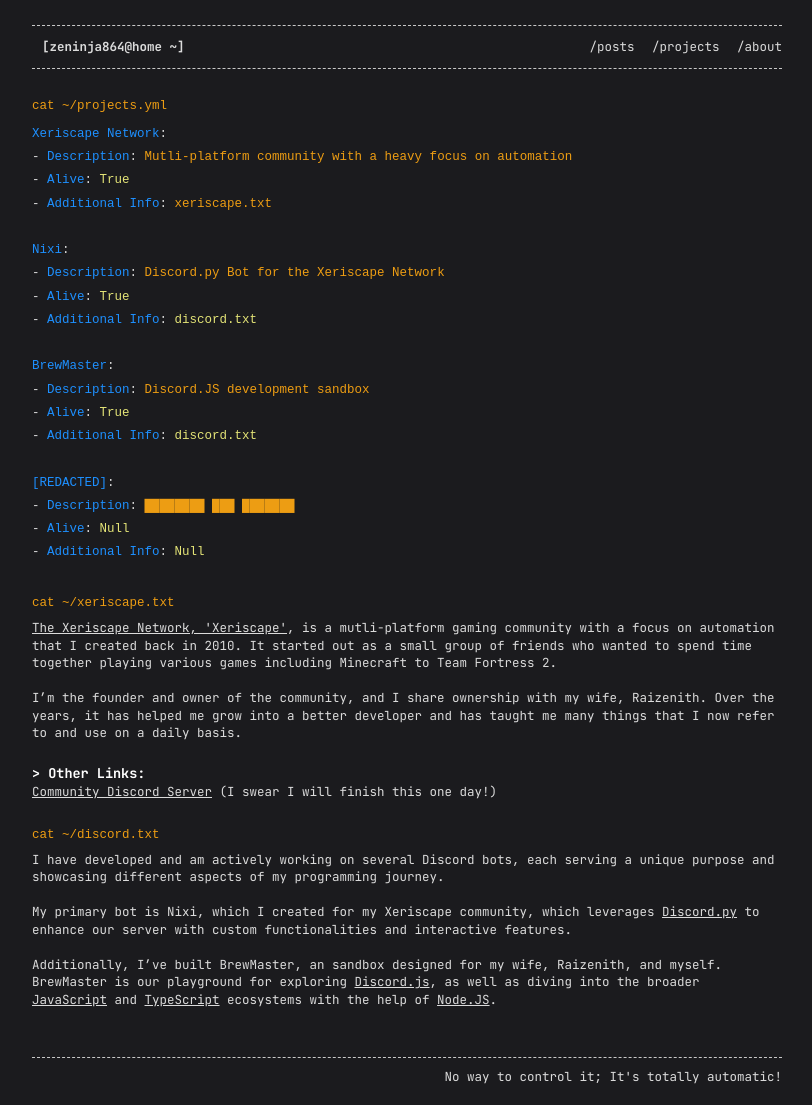
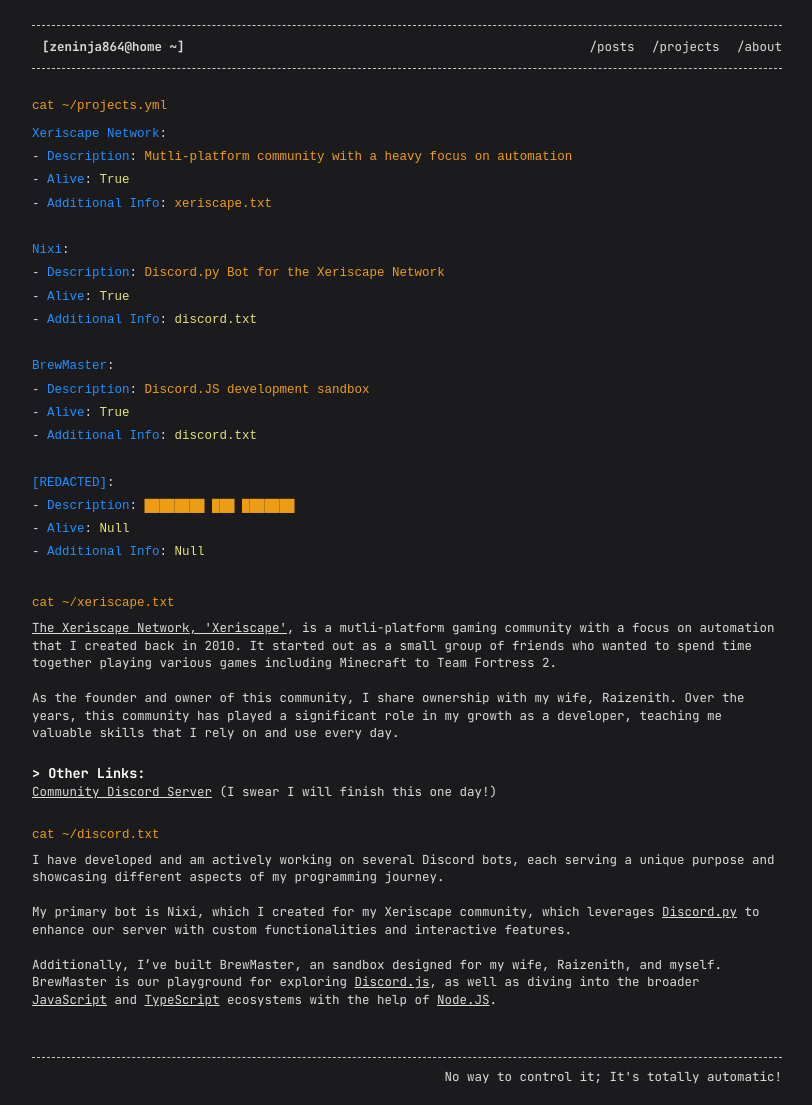
Before and after one commit to ZeNinja864/zeninja864.github.io, a Jekyll site: the page built from projects.html, in a window 1280 px wide. Shown: the whole page, without its empty margins (233-1045 px from the left). Built offline with Jekyll 4.4.1, drawn with Linux system fonts in a browser that asks for light colours.

Commit message:
Revise project description for Xeriscape

```diff
--- a/projects.html
+++ b/projects.html
@@ -31,7 +31,7 @@ permalink: /projects
 <figure class="highlight"><pre><code class="language-yaml" data-lang="yaml"><span class="s">cat ~/xeriscape.txt</span></code></pre></figure>
 <p><a href="https://xeriscape.network">The Xeriscape Network, 'Xeriscape'</a>, is a mutli-platform gaming community with a focus on automation that I created back in 2010. It started out as a small group of friends who wanted to spend time together playing various games including Minecraft to Team Fortress 2.
 
-I’m the founder and owner of the community, and I share ownership with my wife, Raizenith. Over the years, it has helped me grow into a better developer and has taught me many things that I now refer to and use on a daily basis.</p>
+As the founder and owner of this community, I share ownership with my wife, Raizenith. Over the years, this community has played a significant role in my growth as a developer, teaching me valuable skills that I rely on and use every day.</p>
 
 <h2 id="-other-links">&gt; Other Links:</h2>
 <p><a href='https://discord.xeriscape.network/'>Community Discord Server</a> (I swear I will finish this one day!)</p>
```
